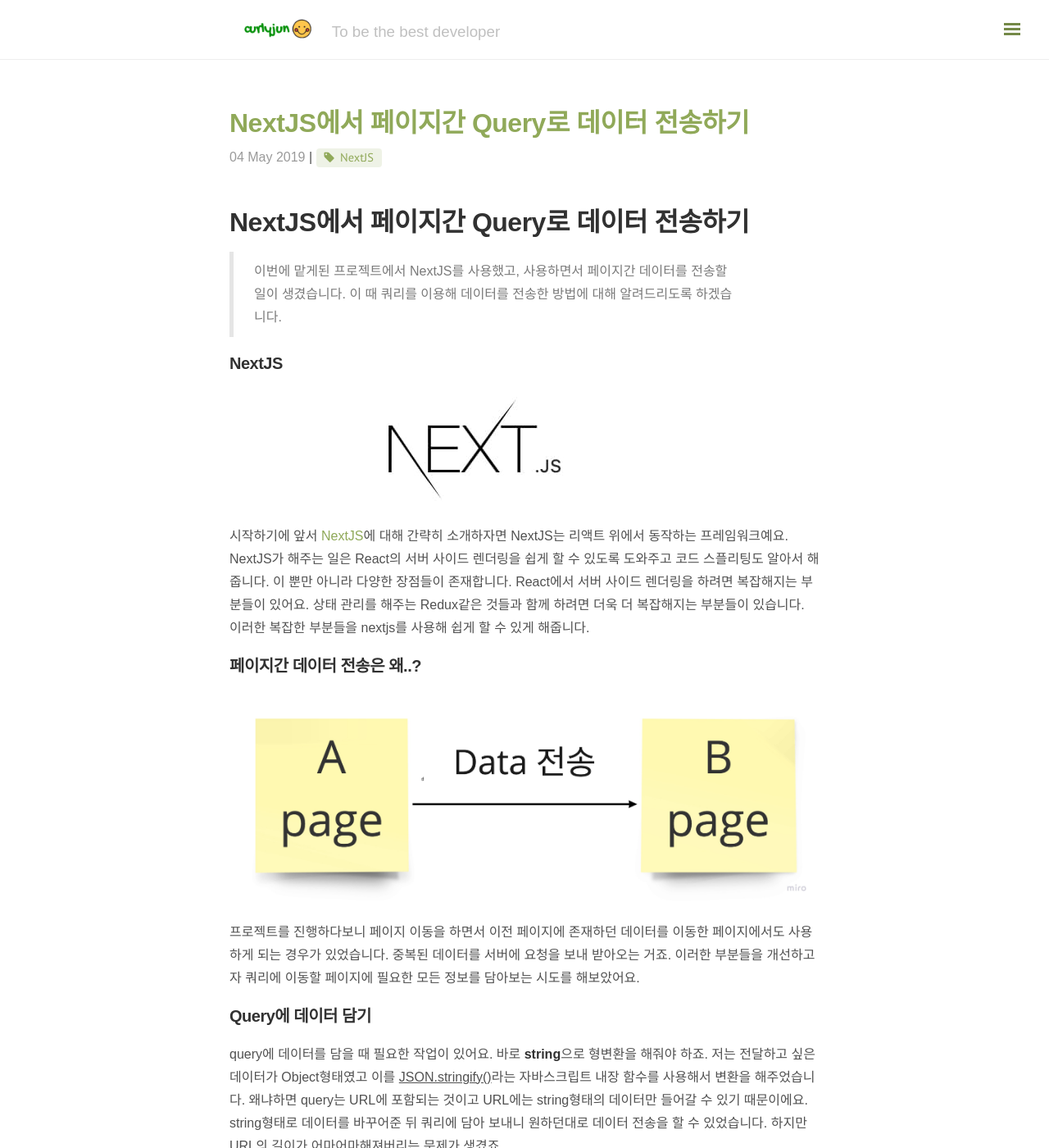
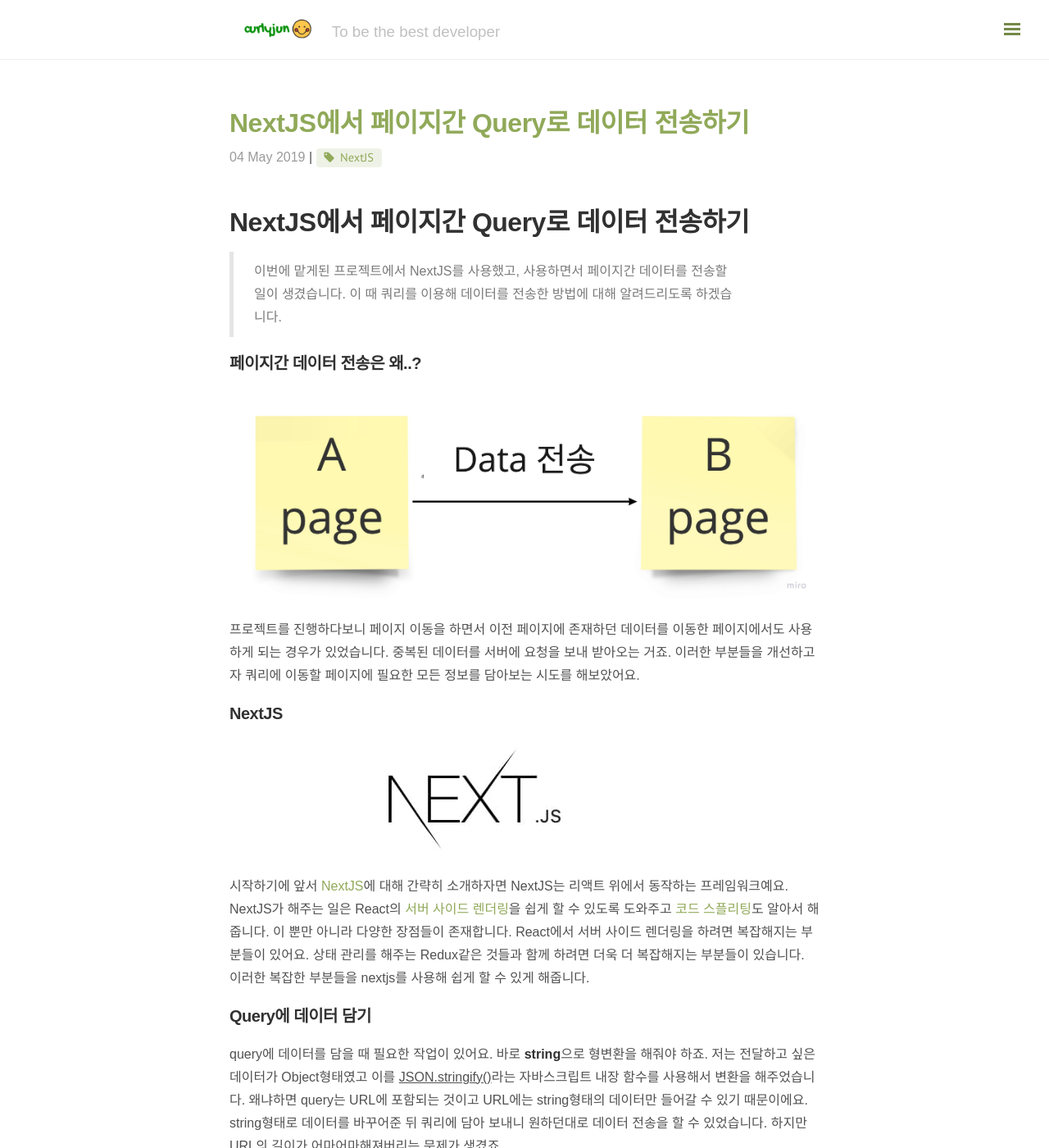
Before and after one commit to curlyjun/legacy__blog, a Jekyll site: the page built from _posts/JavaScript/2019-05-04-Passing-Data-with-query.md, in a window 1280 px wide and 1400 px high. Shown: the whole window at 82% size. Built offline with Jekyll 4.4.1, drawn with Linux system fonts in a browser that asks for light colours; nearby versions of some CDN libraries; comment, search, counter and statistics services are not loaded; some of the changed lines change nothing that is shown; some of the changed text lies outside the part shown.

Commit message:
:memo: Edit post

```diff
--- a/_posts/JavaScript/2019-05-04-Passing-Data-with-query.md
+++ b/_posts/JavaScript/2019-05-04-Passing-Data-with-query.md
@@ -10,19 +10,17 @@
 
 > 이번에 맡게된 프로젝트에서 NextJS를 사용했고, 사용하면서 페이지간 데이터를 전송할 일이 생겼습니다. 이 때 쿼리를 이용해 데이터를 전송한 방법에 대해 알려드리도록 하겠습니다.
 
-## NextJS
-
-![](/assets/images/post_img/nextJS.jpg)
-
-시작하기에 앞서 [NextJS](https://nextjs.org/)에 대해 간략히 소개하자면 NextJS는 리액트 위에서 동작하는 프레임워크예요. NextJS가 해주는 일은  React의 서버 사이드 렌더링을 쉽게 할 수 있도록 도와주고 코드 스플리팅도 알아서 해줍니다. 이 뿐만 아니라 다양한 장점들이 존재합니다. React에서 서버 사이드 렌더링을 하려면 복잡해지는 부분들이 있어요. 상태 관리를 해주는 Redux같은 것들과 함께 하려면 더욱 더 복잡해지는 부분들이 있습니다. 이러한 복잡한 부분들을 nextjs를 사용해 쉽게 할 수 있게 해줍니다.
-
-
-
 ## 페이지간 데이터 전송은 왜..?
 
 ![](/assets/images/post_img/passingdata.jpg)
 
 프로젝트를 진행하다보니 페이지 이동을 하면서 이전 페이지에 존재하던 데이터를 이동한 페이지에서도 사용하게 되는 경우가 있었습니다. 중복된 데이터를 서버에 요청을 보내 받아오는 거죠. 이러한 부분들을 개선하고자 쿼리에 이동할 페이지에 필요한 모든 정보를 담아보는 시도를 해보았어요.
+
+## NextJS
+
+![](/assets/images/post_img/nextJS.jpg)
+
+시작하기에 앞서 [NextJS](https://nextjs.org/)에 대해 간략히 소개하자면 NextJS는 리액트 위에서 동작하는 프레임워크예요. NextJS가 해주는 일은  React의 [서버 사이드 렌더링](https://nextjs.org/features/server-side-rendering)을 쉽게 할 수 있도록 도와주고 [코드 스플리팅](https://nextjs.org/#automatic-code-splitting)도 알아서 해줍니다. 이 뿐만 아니라 다양한 장점들이 존재합니다. React에서 서버 사이드 렌더링을 하려면 복잡해지는 부분들이 있어요. 상태 관리를 해주는 Redux같은 것들과 함께 하려면 더욱 더 복잡해지는 부분들이 있습니다. 이러한 복잡한 부분들을 nextjs를 사용해 쉽게 할 수 있게 해줍니다.
 
 
 
@@ -45,7 +43,7 @@
 1. Link라는 컴포넌트를 통한 Client Side Route
 2. URL입력, a tag이용 등을 통한 Server Side Route
 
-두 번째는 익숙한 방법일 거라고 생각합니다. NextJS를 사용하지 않아도 접할 수 있는 것들이기 때문이죠. 하지만 Link라는 것은 NextJS에서 제공해주는 컴포넌트입니다. Link 컴포넌트를 사용하면 앞서 말씀드린 원래 URL과 다른 URL을 브라우저 URL 바에 Making해주는  Route Masking이라는 기능을 사용할 수 있습니다.
+두 번째는 익숙한 방법일 거라고 생각합니다. NextJS를 사용하지 않아도 접할 수 있는 것들이기 때문이죠. 하지만 Link라는 것은 NextJS에서 제공해주는 컴포넌트입니다. Link 컴포넌트를 사용하면 앞서 말씀드린 원래 URL과 다른 URL을 브라우저 URL 바에 Masking 해주는 즉, 가면을 쓴 것처럼 **실제와 다른 url을 보여주는 것**이라고 이해하시면 될 것 같습니다. 이를 `Route Masking`이라고 합니다.
 
 Link에는 여러가지 props들이 존재합니다. 이 글에서는 필요한 두 가지만 소개해드도록 하겠습니다.
 
```
